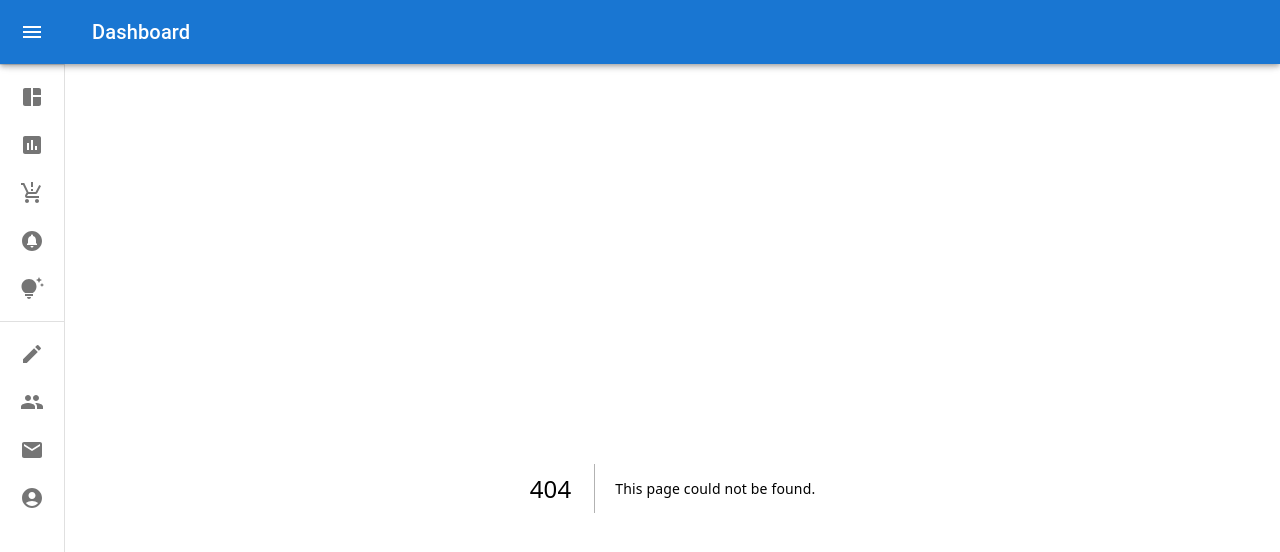
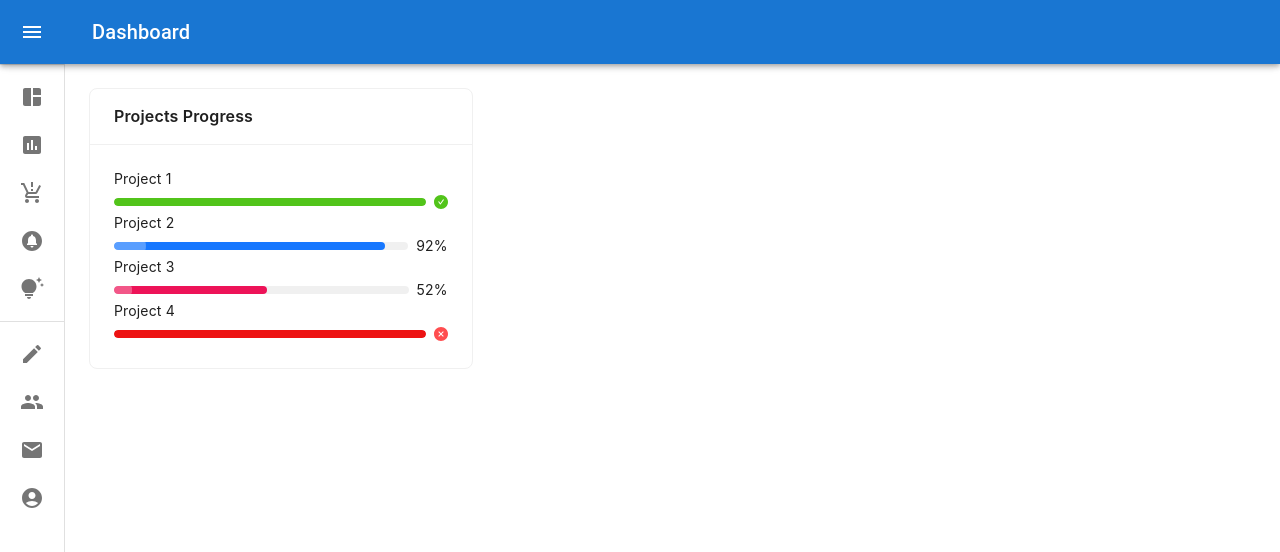
Before and after one commit to msrdeepu/nxt-dashb, a Next.js app: page /charts/ProjProgres in a window 1280 px wide. Before the commit this address had no page. Shown: the top 552 px of the page. Built offline with nearby package versions, Linux system fonts and the light colour scheme.

Commit message:
progress

```diff
--- /dev/null
+++ b/src/pages/charts/ProjProgres/index.jsx
@@ -0,0 +1,73 @@
+import { Col, Row, Card, Progress, Tooltip } from "antd";
+
+const ProgressData = [
+  {
+    id: "1",
+    tooltipTitle: "Completed",
+    toolColor: "green",
+    projectTitle: "Project 1",
+    progressPercent: "100",
+    strikeColor: "",
+    status: "success",
+  },
+  {
+    id: "2",
+    tooltipTitle: "92% Completed",
+    toolColor: "#346eeb",
+    projectTitle: "Project 2",
+    progressPercent: "92",
+    strikeColor: "",
+    status: "active",
+  },
+  {
+    id: "3",
+    tooltipTitle: "52% Completed",
+    toolColor: "#ed1358",
+    projectTitle: "Project 3",
+    progressPercent: "52",
+    strikeColor: "#ed1358",
+    status: "active",
+  },
+  {
+    id: "4",
+    tooltipTitle: "Cancelled",
+    toolColor: "#ed1313",
+    projectTitle: "Project 4",
+    progressPercent: "100",
+    strikeColor: "#ed1313",
+    status: "exception",
+  },
+];
+
+function ProgressLayout(itemObj) {
+  return (
+    <Tooltip
+      key={itemObj.id}
+      title={itemObj.tooltipTitle}
+      color={itemObj.toolColor}
+    >
+      <p>{itemObj.projectTitle}</p>
+      <Progress
+        percent={itemObj.progressPercent}
+        strokeColor={itemObj.strikeColor}
+        status={itemObj.status}
+      />
+    </Tooltip>
+  );
+}
+
+const ProjProgress = () => {
+  return (
+    <div>
+      <Row gutter={[8, 4]}>
+        <Col xs={24} md={8}>
+          <Card title="Projects Progress">
+            {ProgressData.map(ProgressLayout)}
+          </Card>
+        </Col>
+      </Row>
+    </div>
+  );
+};
+
+export default ProjProgress;
--- a/src/pages/charts/index.jsx
+++ b/src/pages/charts/index.jsx
@@ -6,11 +6,12 @@ import BarChart from "./BarChart";
 import Deposits from "./Deposits";
 import DataTableChart from "./DataTableChart";
 import SalesPercent from "../charts/SalesPercent";
+import ProjProgress from "./ProjProgres";
 
 const Charts = () => {
   return (
     <>
-      <Grid container spacing={4}>
+      {/* <Grid container spacing={4}>
         <Grid item xs={12}>
           <SalesPercent />
         </Grid>
@@ -28,7 +29,8 @@ const Charts = () => {
             <DataTableChart />
           </Card>
         </Grid>
-      </Grid>
+      </Grid> */}
+      <ProjProgress />
     </>
   );
 };
```
